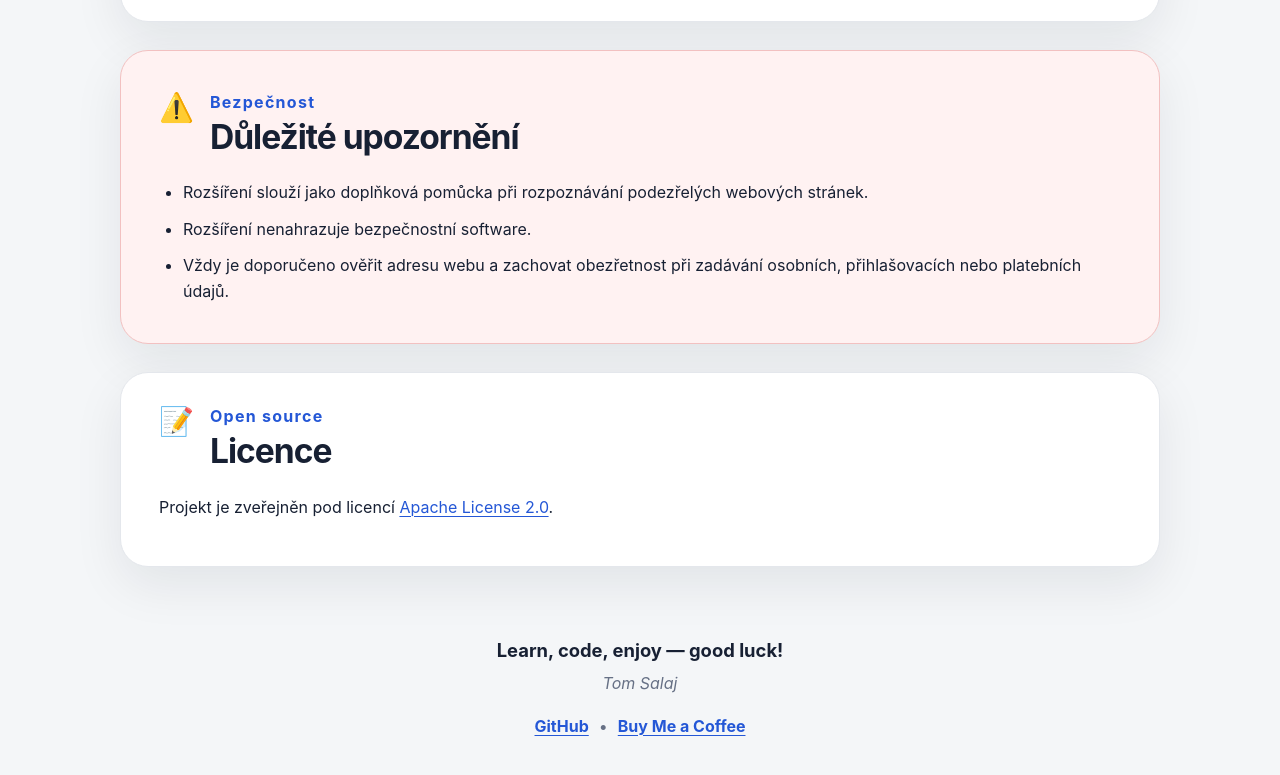
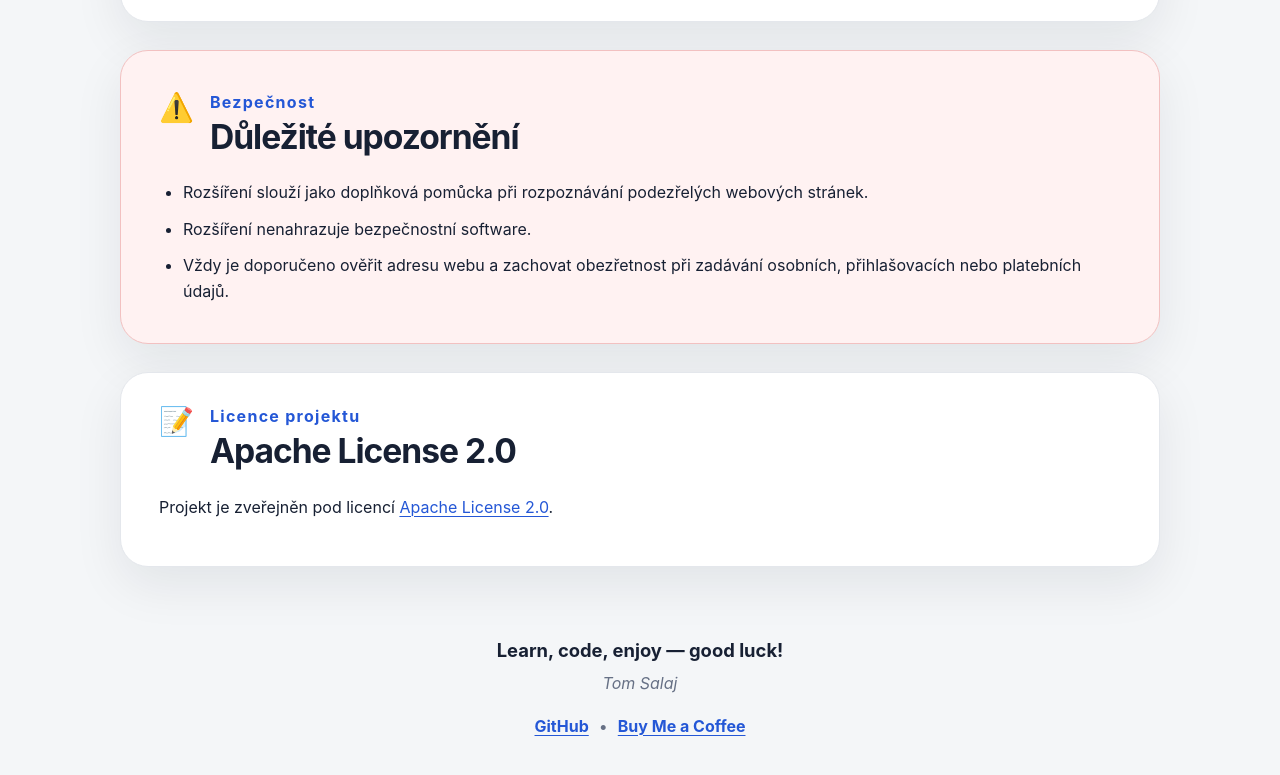
Before and after one commit to tom591/site-identity, a plain HTML site: page docs/index.html in a window 1280 px wide. Shown: the part 4872-5647 px from the top of the page. Drawn offline with Linux system fonts and the light colour scheme.

Commit message:
Fix HTML formatting in index.html

```diff
--- a/docs/index.html
+++ b/docs/index.html
@@ -154,8 +154,8 @@
 <span class="section-icon">📝
 </span>
 <div>
-<p class="section-label">Open source
-</p><h2>Licence</h2>
+<p class="section-label">Licence projektu
+</p><h2>Apache License 2.0</h2>
 </div>
 </div>
 <p> Projekt je zveřejněn pod licencí
```
